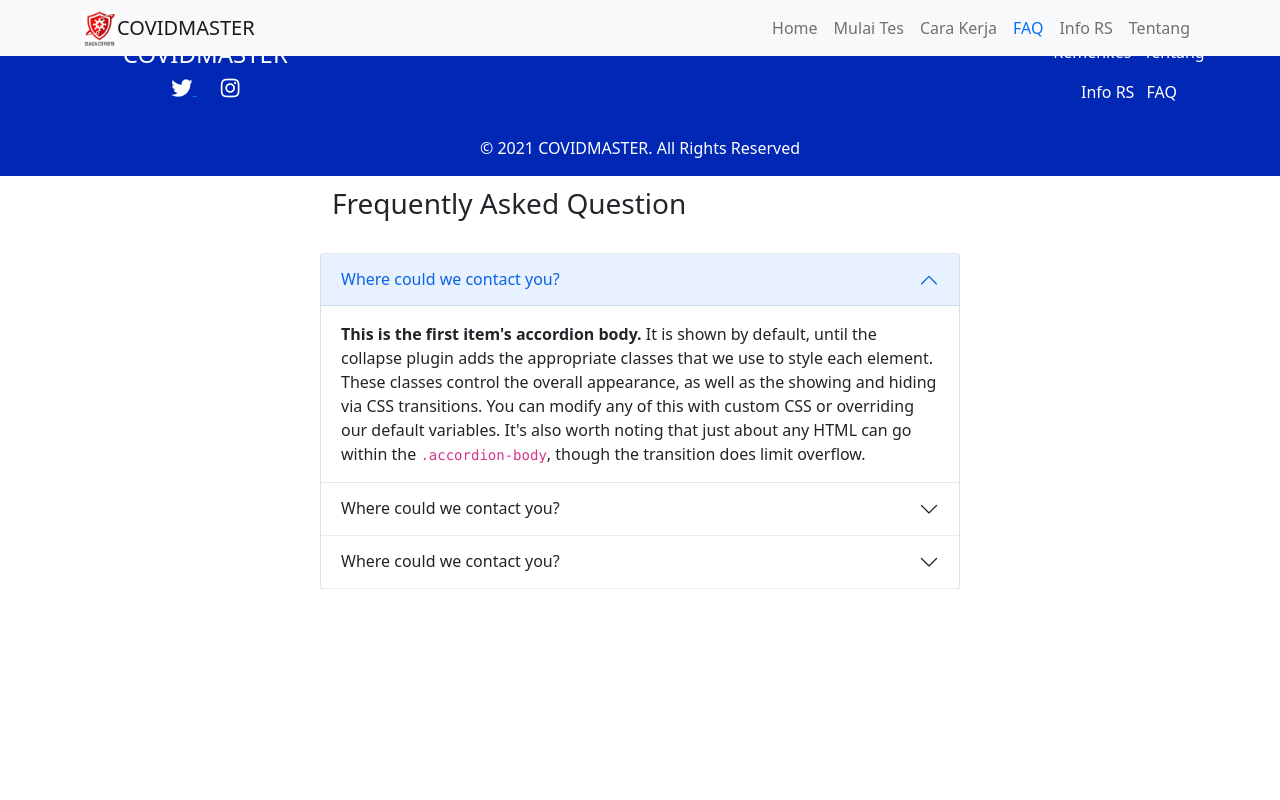
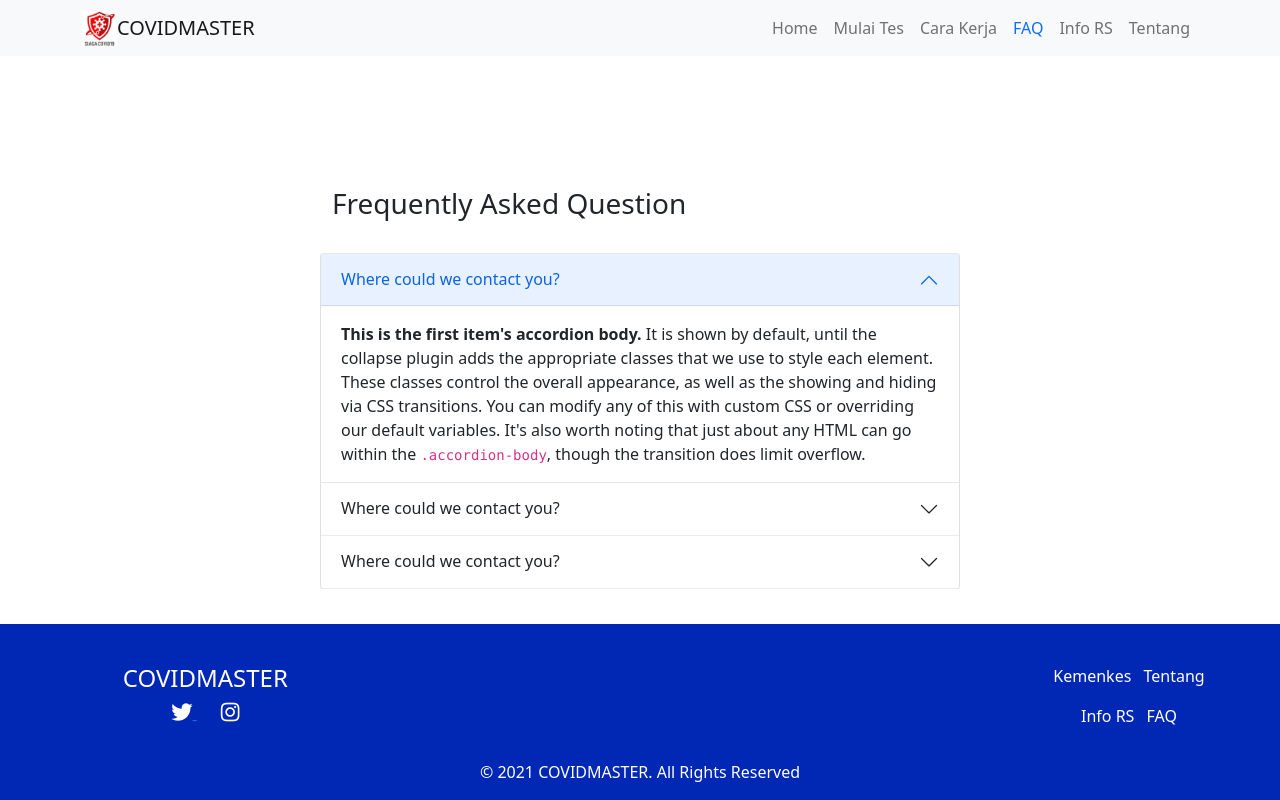
Before and after one commit to Amike31/Milestone02_K25, a Django app: page /FAQ/ in a window 1280 px wide. Run offline with Django 3.2, Linux system fonts and the light colour scheme.

Commit message:
031 - Dhika - FAQ FOoter

```diff
--- a/src/templates/FAQ.html
+++ b/src/templates/FAQ.html
@@ -10,10 +10,10 @@
     <!-- Bootstrap CSS -->
     <link href="https://cdn.jsdelivr.net/npm/bootstrap@5.0.1/dist/css/bootstrap.min.css" rel="stylesheet" integrity="sha384-+0n0xVW2eSR5OomGNYDnhzAbDsOXxcvSN1TPprVMTNDbiYZCxYbOOl7+AMvyTG2x" crossorigin="anonymous">
     <link rel="stylesheet" href="https://use.fontawesome.com/releases/v5.15.0/css/all.css">
+    <link rel="stylesheet" type="text/css" href="{% static 'css/index.css' %}">
     <link rel="stylesheet" href="template_css/style.css">
-    <link rel="stylesheet" type="text/css" href="{% static 'css/index.css' %}">
 
-    <title>Homepage</title>
+    <title>FAQ</title>
   </head>
   <body>
     <nav class="navbar navbar-expand-lg navbar-light bg-light fixed-top mynavbar">
@@ -96,11 +96,10 @@
           </div>
         </div>
         <br>
-
     </div>
 
     <!--Footer-->
-    <footer class="text-center text-white pt-4" style="background-color:#0028B5;">
+    <footer class="text-center text-white pt-4 fixed-bottom" style="background-color:#0028B5;">
       <div class="row justify-content-between">
         <div class="col-md-4 mt-3">
             <h4>COVIDMASTER</h4>
@@ -126,6 +125,7 @@
         </div>
       </div>
 
+
       <!-- Copyright -->
       <div class="text-center p-3">
           © 2021 COVIDMASTER. All Rights Reserved
@@ -133,9 +133,6 @@
   </footer>
 
 
-
-
-
     <script src="https://code.jquery.com/jquery-3.5.1.min.js"></script>
     <script src="https://cdn.jsdelivr.net/npm/bootstrap@5.0.1/dist/js/bootstrap.bundle.min.js" integrity="sha384-gtEjrD/SeCtmISkJkNUaaKMoLD0//ElJ19smozuHV6z3Iehds+3Ulb9Bn9Plx0x4" crossorigin="anonymous"></script>
   </body>
```
Lines whose indentation alone changed are shown as unchanged.
